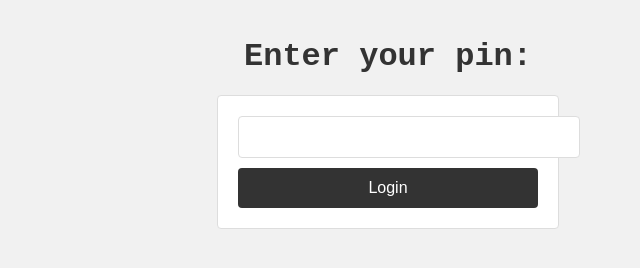
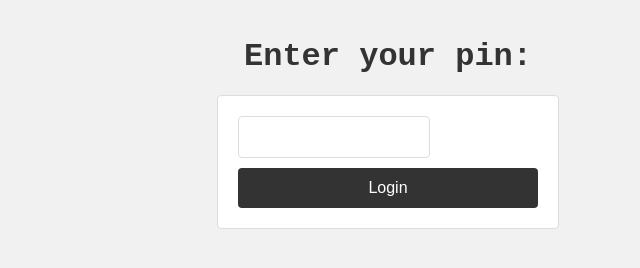
Before and after one commit to guychwalker/guychwalker.github.io, a plain HTML site: page index.html in a window 1280 px wide. Shown: the full height of the page, 252-892 px from the left. Drawn offline with Linux system fonts and the light colour scheme.

Commit message:
style changes

```diff
--- a/index.html
+++ b/index.html
@@ -7,7 +7,7 @@
 <body>
 	<h1>Enter your pin:</h1>
 	<form action="/login" method="POST">
-		<input type="password" name="pin" maxlength="4" style="width:10">
+		<input type="password" name="pin" maxlength="4">
 		<input type="submit" value="Login">
 	</form>
 </body>
--- a/style.css
+++ b/style.css
@@ -21,7 +21,7 @@ form {
 }
 
 form input[type="password"] {
-	width: 100%;
+	width: 50%;
 	height: 40px;
 	padding: 0 20px;
 	font-size: 16px;
```
